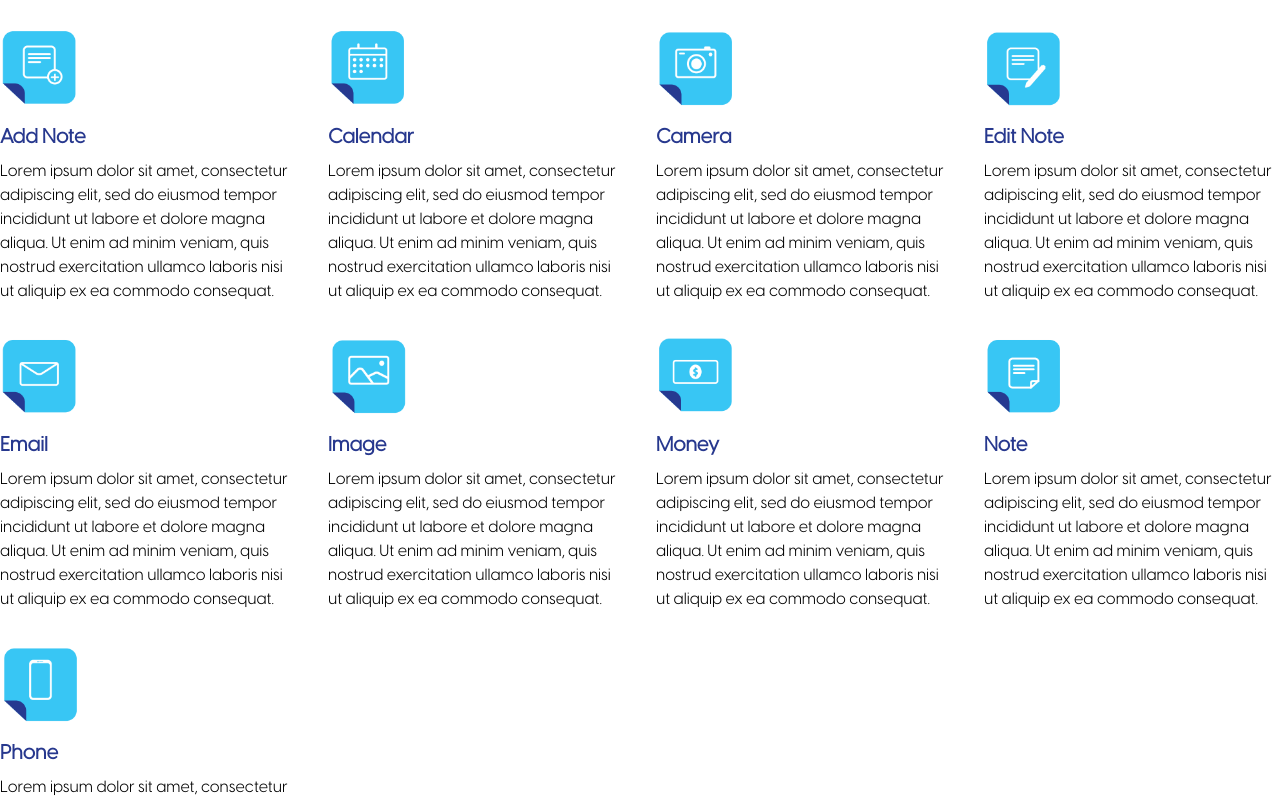
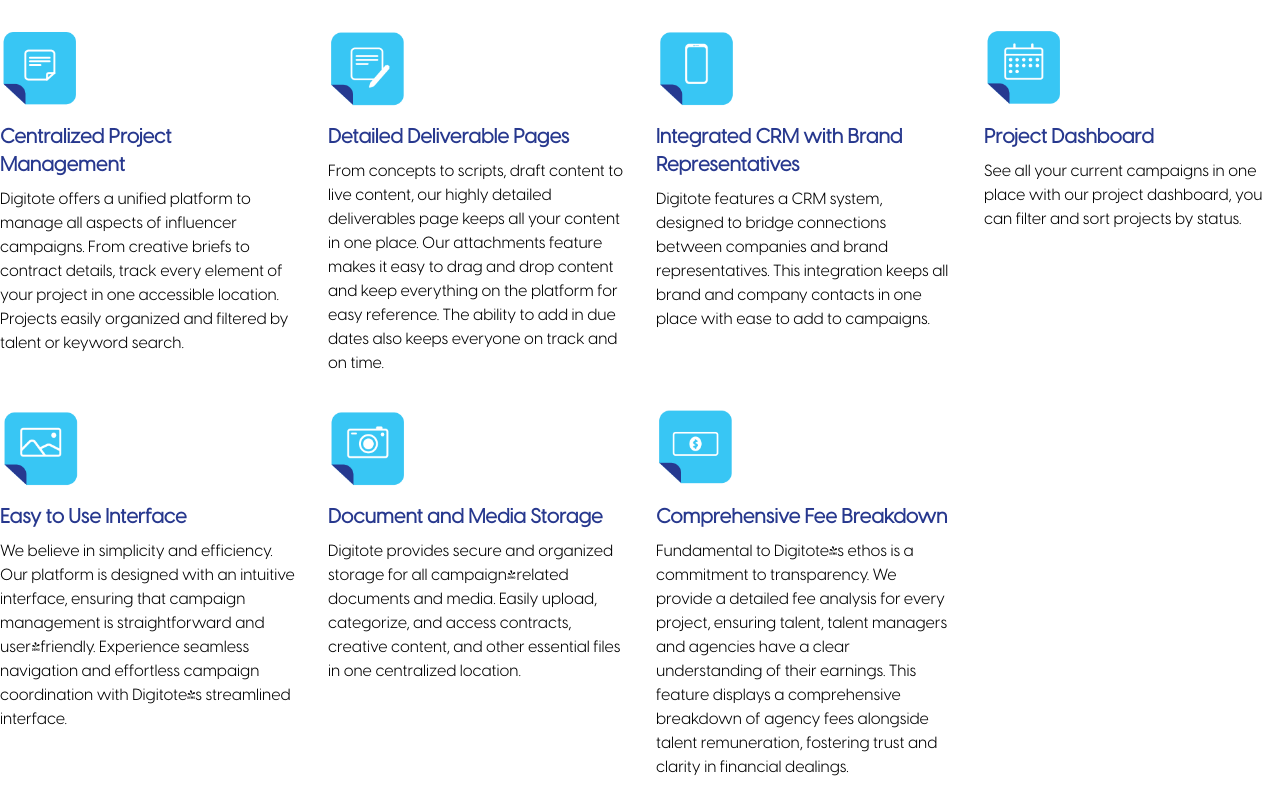
Before and after one commit to jonahduckworth/digitote.co, a Next.js app: page / in a window 1280 px wide. Shown: the part 1220-2020 px from the top of the page. Built offline with nearby package versions, Linux system fonts and the light colour scheme; a web font is replaced by a local one.

Commit message:
prod features

```diff
--- a/components/Features.tsx
+++ b/components/Features.tsx
@@ -7,58 +7,46 @@
 const Features: React.FC = () => {
   const featureData = [
     {
-      icon: "icons/add_note.png",
-      title: "Add Note",
+      icon: "icons/note.png", // Represents project management and organization
+      title: "Centralized Project Management",
       description:
-        "Lorem ipsum dolor sit amet, consectetur adipiscing elit, sed do eiusmod tempor incididunt ut labore et dolore magna aliqua. Ut enim ad minim veniam, quis nostrud exercitation ullamco laboris nisi ut aliquip ex ea commodo consequat.",
+        "Digitote offers a unified platform to manage all aspects of influencer campaigns. From creative briefs to contract details, track every element of your project in one accessible location. Projects easily organized and filtered by talent or keyword search.",
     },
     {
-      icon: "icons/calendar.png",
-      title: "Calendar",
+      icon: "icons/edit_note.png", // Represents detailed pages for drafting and organizing content
+      title: "Detailed Deliverable Pages",
       description:
-        "Lorem ipsum dolor sit amet, consectetur adipiscing elit, sed do eiusmod tempor incididunt ut labore et dolore magna aliqua. Ut enim ad minim veniam, quis nostrud exercitation ullamco laboris nisi ut aliquip ex ea commodo consequat.",
+        "From concepts to scripts, draft content to live content, our highly detailed deliverables page keeps all your content in one place. Our attachments feature makes it easy to drag and drop content and keep everything on the platform for easy reference. The ability to add in due dates also keeps everyone on track and on time.",
     },
     {
-      icon: "icons/camera.png",
-      title: "Camera",
+      icon: "icons/phone.png", // Suggests communication and CRM integration
+      title: "Integrated CRM with Brand Representatives",
       description:
-        "Lorem ipsum dolor sit amet, consectetur adipiscing elit, sed do eiusmod tempor incididunt ut labore et dolore magna aliqua. Ut enim ad minim veniam, quis nostrud exercitation ullamco laboris nisi ut aliquip ex ea commodo consequat.",
+        "Digitote features a CRM system, designed to bridge connections between companies and brand representatives. This integration keeps all brand and company contacts in one place with ease to add to campaigns.",
     },
     {
-      icon: "icons/edit_note.png",
-      title: "Edit Note",
+      icon: "icons/calendar.png", // Indicates an overview, like a dashboard
+      title: "Project Dashboard",
       description:
-        "Lorem ipsum dolor sit amet, consectetur adipiscing elit, sed do eiusmod tempor incididunt ut labore et dolore magna aliqua. Ut enim ad minim veniam, quis nostrud exercitation ullamco laboris nisi ut aliquip ex ea commodo consequat.",
+        "See all your current campaigns in one place with our project dashboard, you can filter and sort projects by status.",
     },
     {
-      icon: "icons/email.png",
-      title: "Email",
+      icon: "icons/image.png", // Symbolizes user-friendly interface
+      title: "Easy to Use Interface",
       description:
-        "Lorem ipsum dolor sit amet, consectetur adipiscing elit, sed do eiusmod tempor incididunt ut labore et dolore magna aliqua. Ut enim ad minim veniam, quis nostrud exercitation ullamco laboris nisi ut aliquip ex ea commodo consequat.",
+        "We believe in simplicity and efficiency. Our platform is designed with an intuitive interface, ensuring that campaign management is straightforward and user-friendly. Experience seamless navigation and effortless campaign coordination with Digitote's streamlined interface.",
     },
     {
-      icon: "icons/image.png",
-      title: "Image",
+      icon: "icons/camera.png", // Appropriate for storing media
+      title: "Document and Media Storage",
       description:
-        "Lorem ipsum dolor sit amet, consectetur adipiscing elit, sed do eiusmod tempor incididunt ut labore et dolore magna aliqua. Ut enim ad minim veniam, quis nostrud exercitation ullamco laboris nisi ut aliquip ex ea commodo consequat.",
+        "Digitote provides secure and organized storage for all campaign-related documents and media. Easily upload, categorize, and access contracts, creative content, and other essential files in one centralized location.",
     },
     {
-      icon: "icons/money.png",
-      title: "Money",
+      icon: "icons/money.png", // Relevant for financial breakdowns
+      title: "Comprehensive Fee Breakdown",
       description:
-        "Lorem ipsum dolor sit amet, consectetur adipiscing elit, sed do eiusmod tempor incididunt ut labore et dolore magna aliqua. Ut enim ad minim veniam, quis nostrud exercitation ullamco laboris nisi ut aliquip ex ea commodo consequat.",
-    },
-    {
-      icon: "icons/note.png",
-      title: "Note",
-      description:
-        "Lorem ipsum dolor sit amet, consectetur adipiscing elit, sed do eiusmod tempor incididunt ut labore et dolore magna aliqua. Ut enim ad minim veniam, quis nostrud exercitation ullamco laboris nisi ut aliquip ex ea commodo consequat.",
-    },
-    {
-      icon: "icons/phone.png",
-      title: "Phone",
-      description:
-        "Lorem ipsum dolor sit amet, consectetur adipiscing elit, sed do eiusmod tempor incididunt ut labore et dolore magna aliqua. Ut enim ad minim veniam, quis nostrud exercitation ullamco laboris nisi ut aliquip ex ea commodo consequat.",
+        "Fundamental to Digitote's ethos is a commitment to transparency. We provide a detailed fee analysis for every project, ensuring talent, talent managers and agencies have a clear understanding of their earnings. This feature displays a comprehensive breakdown of agency fees alongside talent remuneration, fostering trust and clarity in financial dealings.",
     },
   ];
 
```
